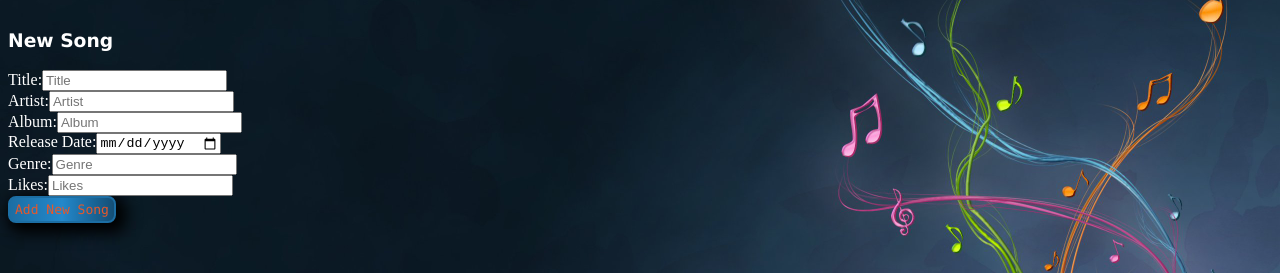
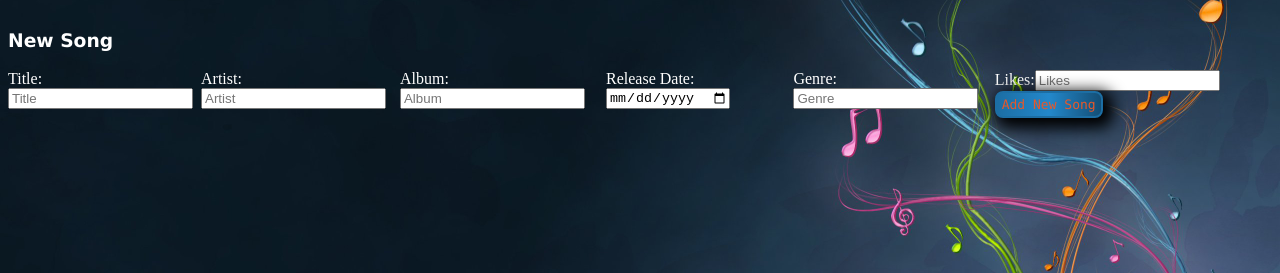
Before and after one commit to magoo2015/MusicLibrary_Frontend, a React (Create React App) app: page / in a window 1280 px wide. Shown: the part 163-436 px from the top of the page. Built offline with nearby package versions, Linux system fonts and the light colour scheme; no server answers.

Commit message:
Styled new song button, aligned button

```diff
--- a/src/Components/CreateSong/CreateSong.css
+++ b/src/Components/CreateSong/CreateSong.css
@@ -9,13 +9,13 @@
 .container-form {
     display: flex;
     position: relative;
-    flex-direction: column;
+    flex-direction: initial;
 }
 
 .container-form label {
     color: white;
 }
 
-.newsong-button button {
+.addnewsong-button{
     color: rgb(231, 88, 42); font-size: 13px; line-height: 13px; padding: 5px; border-radius: 8px; font-family: "Lucida Console", Monaco, monospace; font-weight: normal; text-decoration: none; font-style: normal; font-variant: normal; text-transform: none; background-image: linear-gradient(to right, rgb(28, 110, 164) 0%, rgb(35, 136, 203) 50%, rgb(20, 78, 117) 100%); box-shadow: rgb(0, 0, 0) 5px 5px 15px 5px; border: 2px solid rgb(28, 110, 164); display: inline-block;
 }
--- a/src/Components/CreateSong/CreateSong.jsx
+++ b/src/Components/CreateSong/CreateSong.jsx
@@ -62,12 +62,12 @@ const CreateSong = (props) => {
                         </div>
                         <div>
                             <label className='label-form'>Likes:</label>
-                            <input type = 'text' placeholder='Likes' value={newLikes} onChange={(event) => setLikes(event.target.value)}/>
+                            <input type = 'text' placeholder='Likes' value={newLikes} onChange={(event) => setLikes(event.target.value)}/><button type='submit' className='addnewsong-button'>Add New Song</button>
                         </div>
                     </div>
                     <div className='newsong-button'>
                         <div>
-                            <button type='submit' className='addnewsong-button'>Add New Song</button>
+
                         </div>
                     </div>
                     <div>
```
Also changed, not shown: src/App.css (line endings or trailing spaces).
